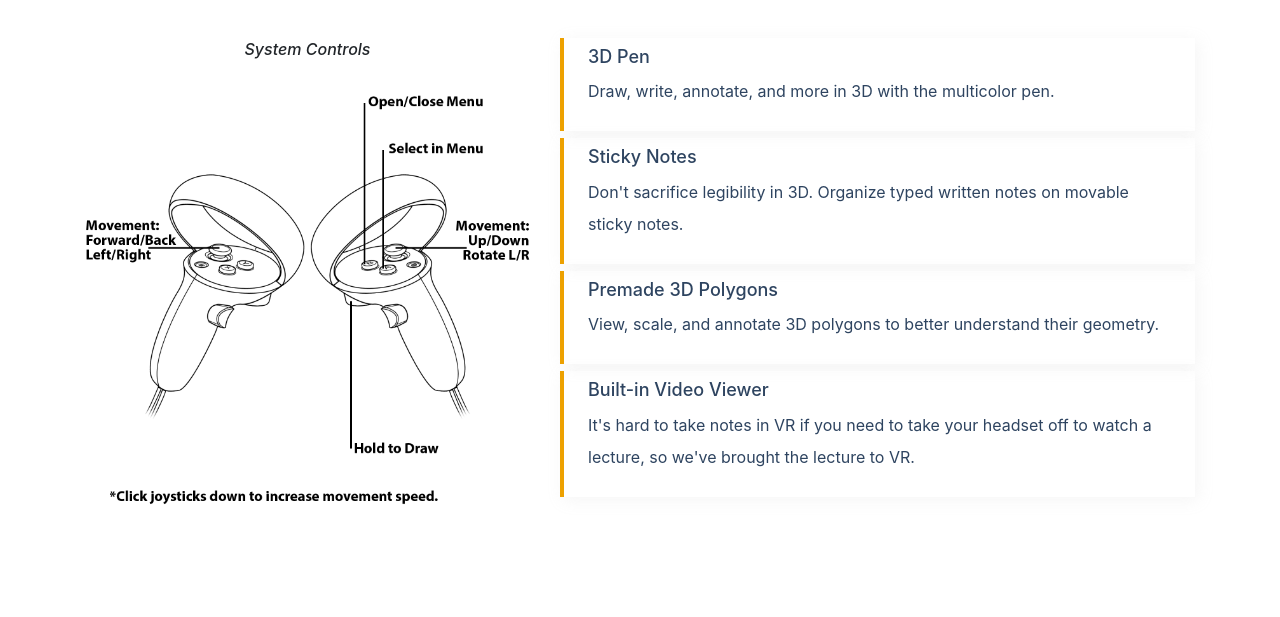
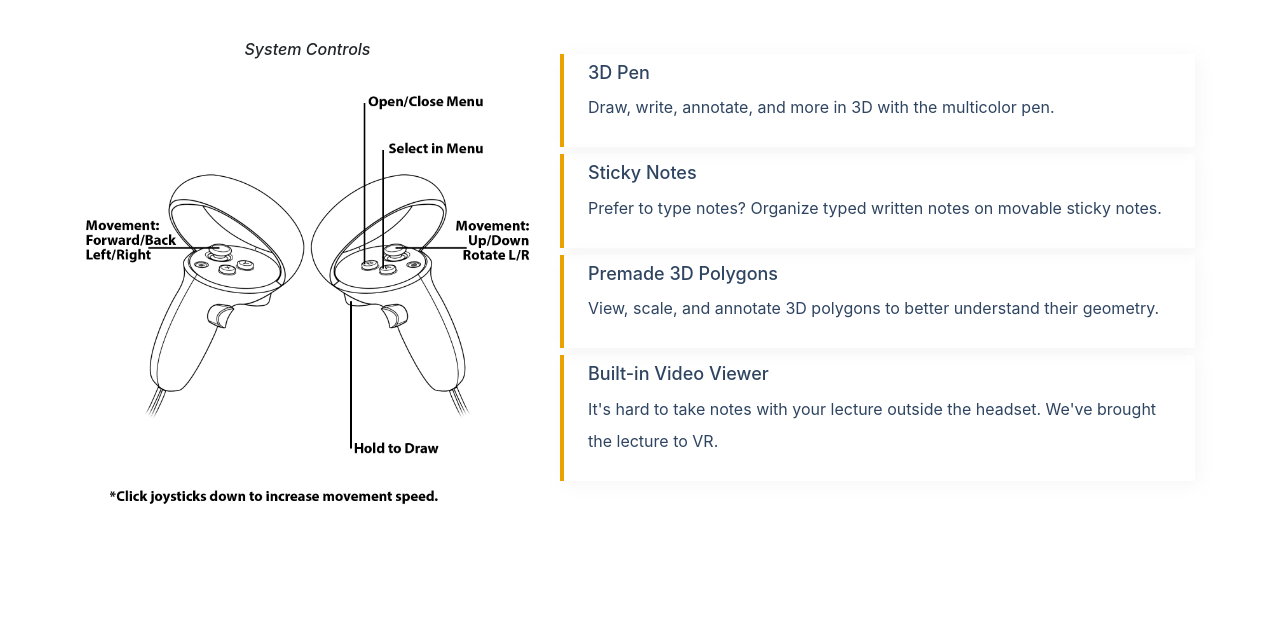
Before and after one commit to safdarzareef/vrEnable, a plain HTML site: page index.html in a window 1280 px wide. Shown: the part 973-1590 px from the top of the page. Drawn offline with nearby package versions, Linux system fonts and the light colour scheme; a script that the page names is missing; a web font is replaced by a local one.

Commit message:
rewording of features

```diff
--- a/index.html
+++ b/index.html
@@ -159,7 +159,7 @@
                                             Sticky Notes
                                         </h6>
                                         <p class="sw-font-size-m sw-text-color-default sw-font-family-default sw-font-weight-default sw-line-height-loose sw-letter-spacing-normal">
-                                            Don't sacrifice legibility in 3D. Organize typed written notes on movable sticky notes.
+                                            Prefer to type notes? Organize typed written notes on movable sticky notes.
                                         </p>
                                     </div>
                                 </div>
@@ -179,7 +179,7 @@
                                             Built-in Video Viewer
                                         </h6>
                                         <p class="sw-font-size-m sw-text-color-default sw-font-family-default sw-font-weight-default sw-line-height-loose sw-letter-spacing-normal">
-                                            It's hard to take notes in VR if you need to take your headset off to watch a lecture, so we've brought the lecture to VR.
+                                            It's hard to take notes with your lecture outside the headset.  We've brought the lecture to VR.
                                         </p>
                                     </div>
                                 </div>
```
